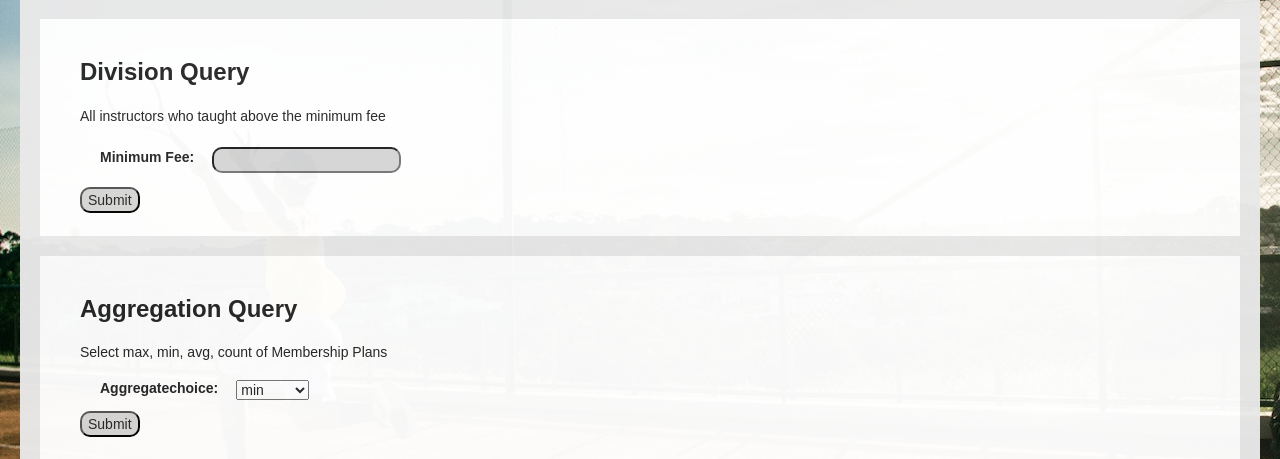
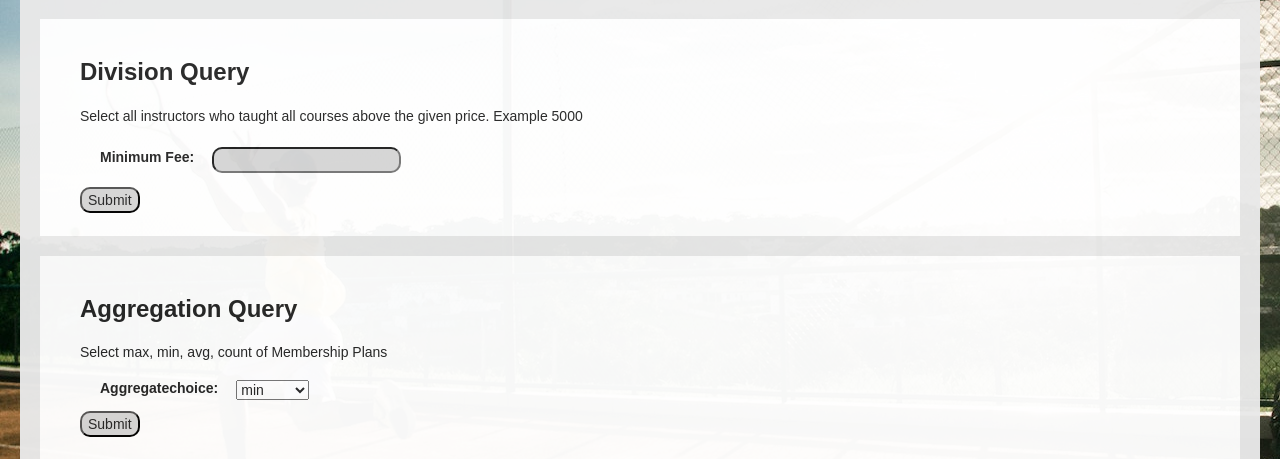
Before and after one commit to BleuDeChanel/CPSC-304-Project, a Django app: page /join/ in a window 1280 px wide. Shown: the part 1233-1692 px from the top of the page. Run offline with Django 3.2, Linux system fonts and the light colour scheme; data that the repository does not hold is empty; some libraries are stand-ins or nearby versions.

Commit message:
fixed description

```diff
--- a/tennis_club_app/project/tenniscenter/templates/index.html
+++ b/tennis_club_app/project/tenniscenter/templates/index.html
@@ -43,7 +43,7 @@
 </div>
 <div class="system">
 	<h3>Division Query</h3>
-	<p>All instructors who taught above the minimum fee</p>
+	<p>Select all instructors who taught all courses above the given price. Example 5000</p>
 	<form action="/tenniscenter/division/" method="post">
     {% csrf_token %}
     <table class="form">
```
